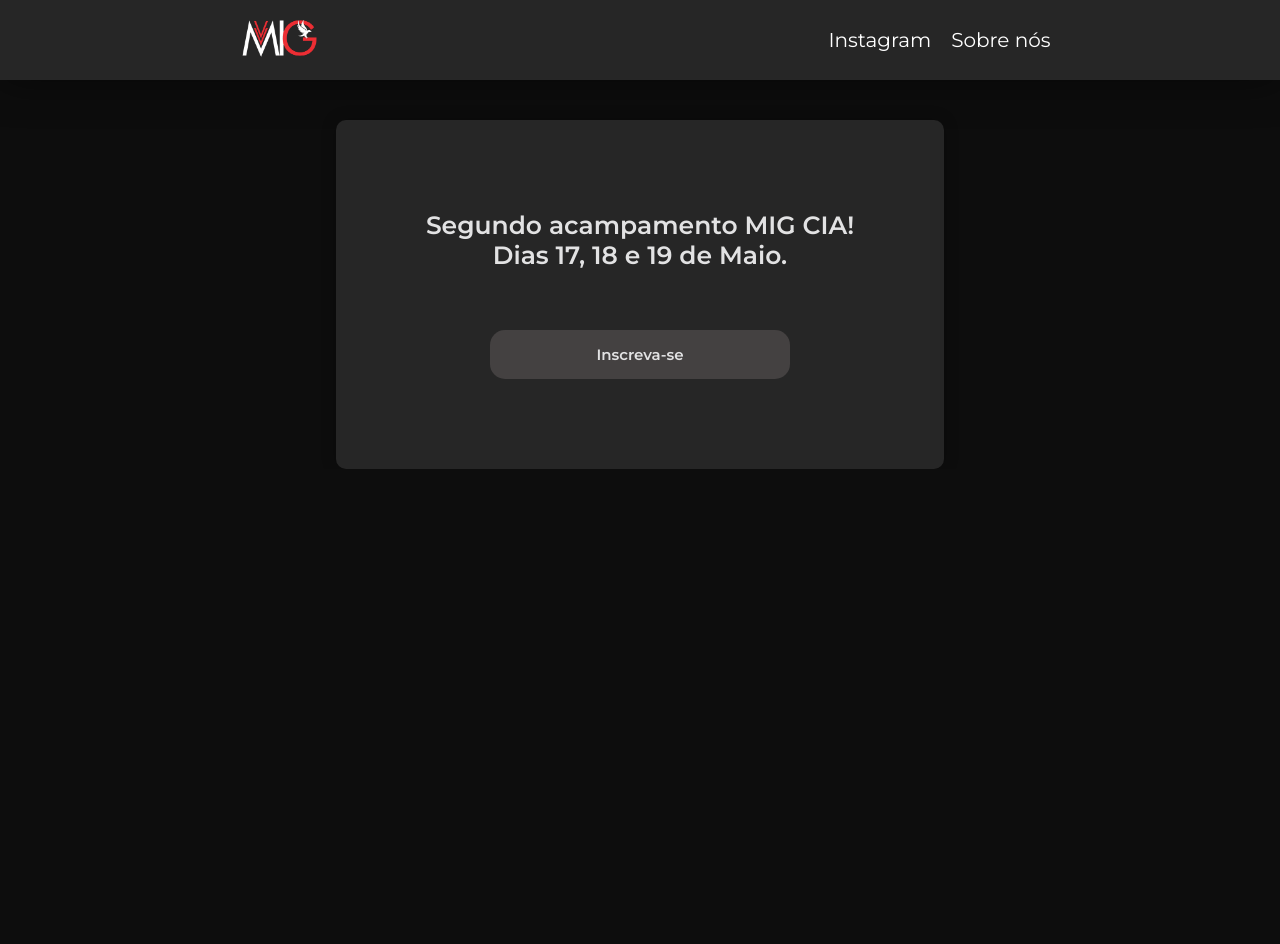
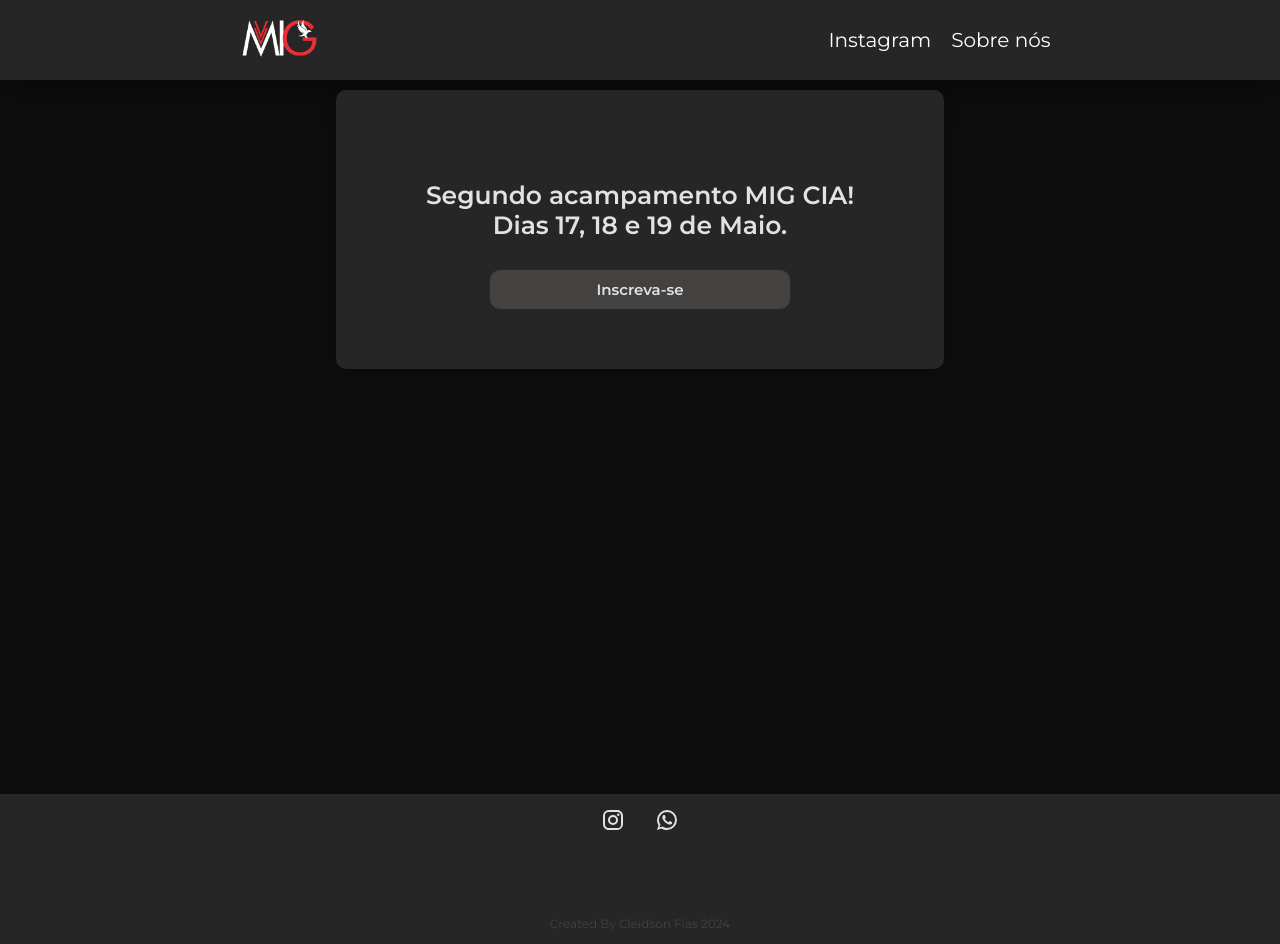
Before and after one commit to CFias/campingmigcia, a React (Vite) app: page / in a window 1280 px wide. Before the commit the page ends 800 px from the top, so only its background shows below. Built offline with nearby package versions, Linux system fonts and the light colour scheme.

Commit message:
feat: created footer

```diff
--- a/src/App.css
+++ b/src/App.css
@@ -5,4 +5,5 @@
 
 body {
     background: var(--bg-color);
+    overflow-x: hidden;
 }
--- a/src/App.jsx
+++ b/src/App.jsx
@@ -1,5 +1,6 @@
 import "./App.css";
 import { DateCard } from "./components/DateCard";
+import { Footer } from "./components/Footer";
 import { Navbar } from "./components/Navbar";
 import { BrowserRouter } from "react-router-dom";
 
@@ -9,6 +10,7 @@
       <BrowserRouter>
         <Navbar />
         <DateCard />
+        <Footer />
       </BrowserRouter>
     </>
   );
--- a/src/components/DateCard/styles.css
+++ b/src/components/DateCard/styles.css
@@ -1,22 +1,22 @@
 .date-container {
   display: flex;
   justify-content: center;
-  align-items: center;
-  margin-top: 10px;
+  align-items: start;
   width: 100vw;
   overflow-x: hidden;
+  min-height: 88vh;
+  margin-top: 10px;
 }
 
 .date-content {
   background: var(--card-color);
-  color: white;
+  color: var(--font-color);
   border-radius: 10px;
   padding: 60px;
   display: flex;
   align-items: center;
   justify-content: center;
   flex-direction: column;
-  margin-top: 30px;
   box-shadow: 0 0 15px rgba(0, 0, 0, 0.227);
 }
 
@@ -33,7 +33,6 @@
 }
 
 .date-card-time {
-  padding: 30px;
 }
 
 .date-time {
@@ -41,12 +40,11 @@
 }
 
 .date-card-btn {
-  padding: 30px;
 }
 
 .date-btn {
-  padding: 15px;
-  border-radius: 15px;
+  padding: 10px;
+  border-radius: 10px;
   width: 300px;
   background: var(--dest-color);
   border: none;
@@ -64,6 +62,12 @@
 }
 
 @media screen and (max-width: 768px) {
+  .date-container {
+    display: flex;
+    align-items: start;
+    overflow: hidden;
+  }
+
   .date-content {
     padding: 10px;
   }
--- a/src/components/Footer/index.jsx
+++ b/src/components/Footer/index.jsx
@@ -0,0 +1,24 @@
+import { Instagram, WhatsApp } from "@mui/icons-material";
+import React from "react";
+import { NavLink } from "react-router-dom";
+import "./styles.css"
+
+export const Footer = () => {
+  return (
+    <footer className="footer-container">
+      <div className="footer-content">
+        <div className="footer-redes">
+          <NavLink to="https://www.instagram.com/mig.cia/" className="footer-icon">
+            <Instagram className="icon"/>
+          </NavLink>
+          <NavLink to="https://api.whatsapp.com/send?phone=+5571%209631-0768&text=Acamp+Mig+Cia" className="footer-icon">
+            <WhatsApp className="icon" />
+          </NavLink>
+        </div>
+        <div className="footer-cred">
+          <p className="footer-name">Created By Cleidson Fias 2024</p>
+        </div>
+      </div>
+    </footer>
+  );
+};
--- a/src/components/Footer/styles.css
+++ b/src/components/Footer/styles.css
@@ -0,0 +1,55 @@
+.footer-container {
+  background: #000;
+}
+
+.footer-content {
+  background: var(--card-color);
+  color: var(--dest-color);
+  display: flex;
+  align-items: center;
+  justify-content: center;
+  flex-direction: column;
+  gap: 80px;
+  width: 100%;
+  font-family: "Montserrat", sans-serif;
+  height: 150px;
+}
+
+.footer-redes {
+  width: 60vw;
+  display: flex;
+  justify-content: center;
+  gap: 30px;
+}
+
+.footer-icon {
+  color: var(--font-color);
+}
+
+.footer-cred {
+  width: 100vw;
+  text-align: center;
+}
+
+.footer-name {
+  font-size: 12px;
+}
+
+@media screen and (max-width: 768px) {
+  .footer-content {
+    justify-content: center;
+    align-items: center;
+    font-size: 10px;
+    height: 20px;
+  }
+
+  .footer-redes {
+    display: none;
+  }
+
+  .footer-cred {
+    display: flex;
+    align-items: center;
+    justify-content: center;
+  }
+}
--- a/src/components/Navbar/index.jsx
+++ b/src/components/Navbar/index.jsx
@@ -13,7 +13,7 @@
         <nav className="nav-container">
           <ul className="nav-content">
             <li className="nav-item-res">
-              <NavLink to="/rede" className="nav-item">
+              <NavLink to="https://www.instagram.com/mig.cia/" className="nav-item">
                 Instagram
               </NavLink>
             </li>
--- a/src/components/Navbar/styles.css
+++ b/src/components/Navbar/styles.css
@@ -6,7 +6,7 @@
   display: flex;
   justify-content: space-around;
   align-items: center;
-  overflow-x: hidden;
+  overflow: hidden;
 }
 
 .header-logo-img {
@@ -15,6 +15,10 @@
 .logo-img {
   width: 100px;
   transition: 250ms;
+}
+
+.nav-container {
+  overflow: hidden;
 }
 
 .nav-content {
```
